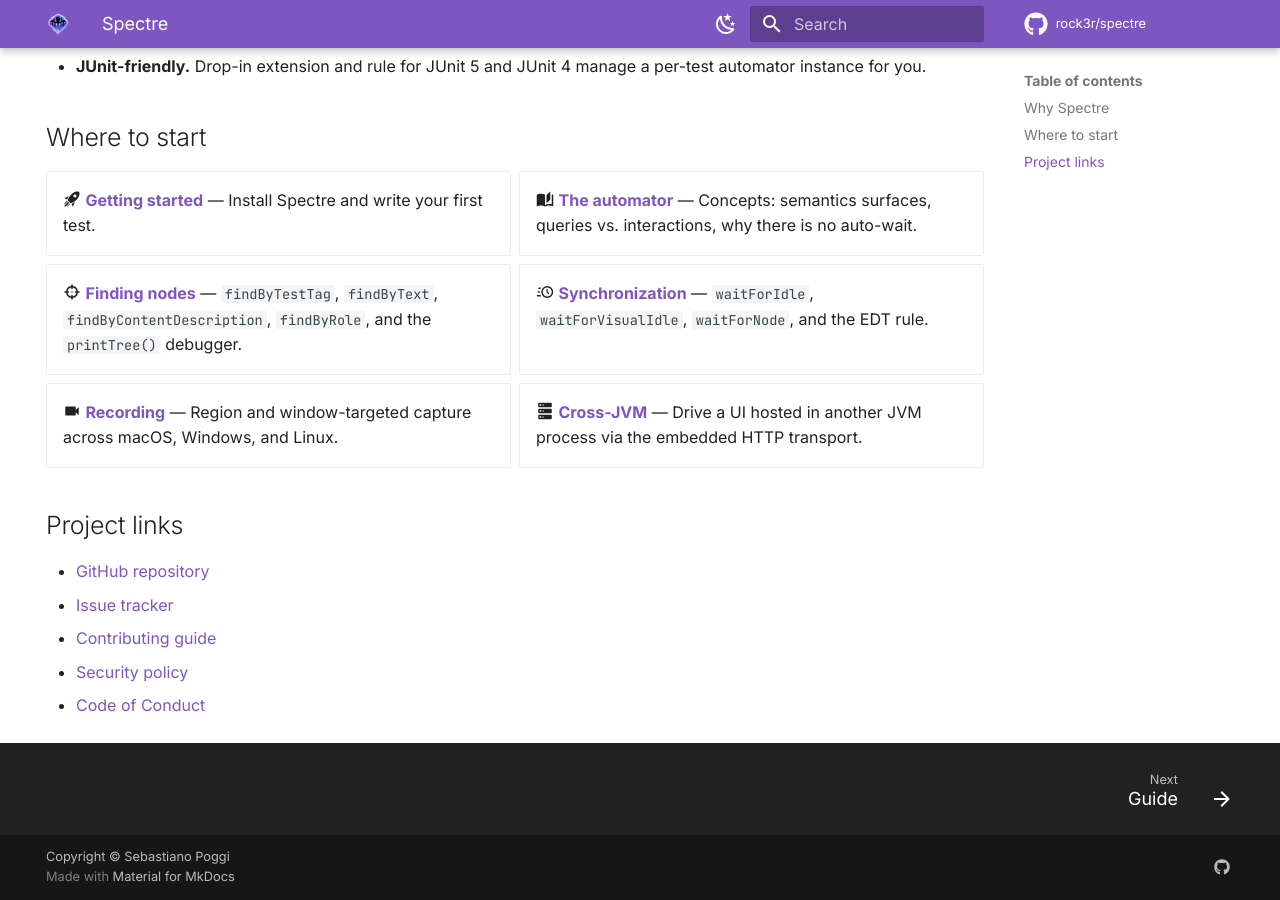
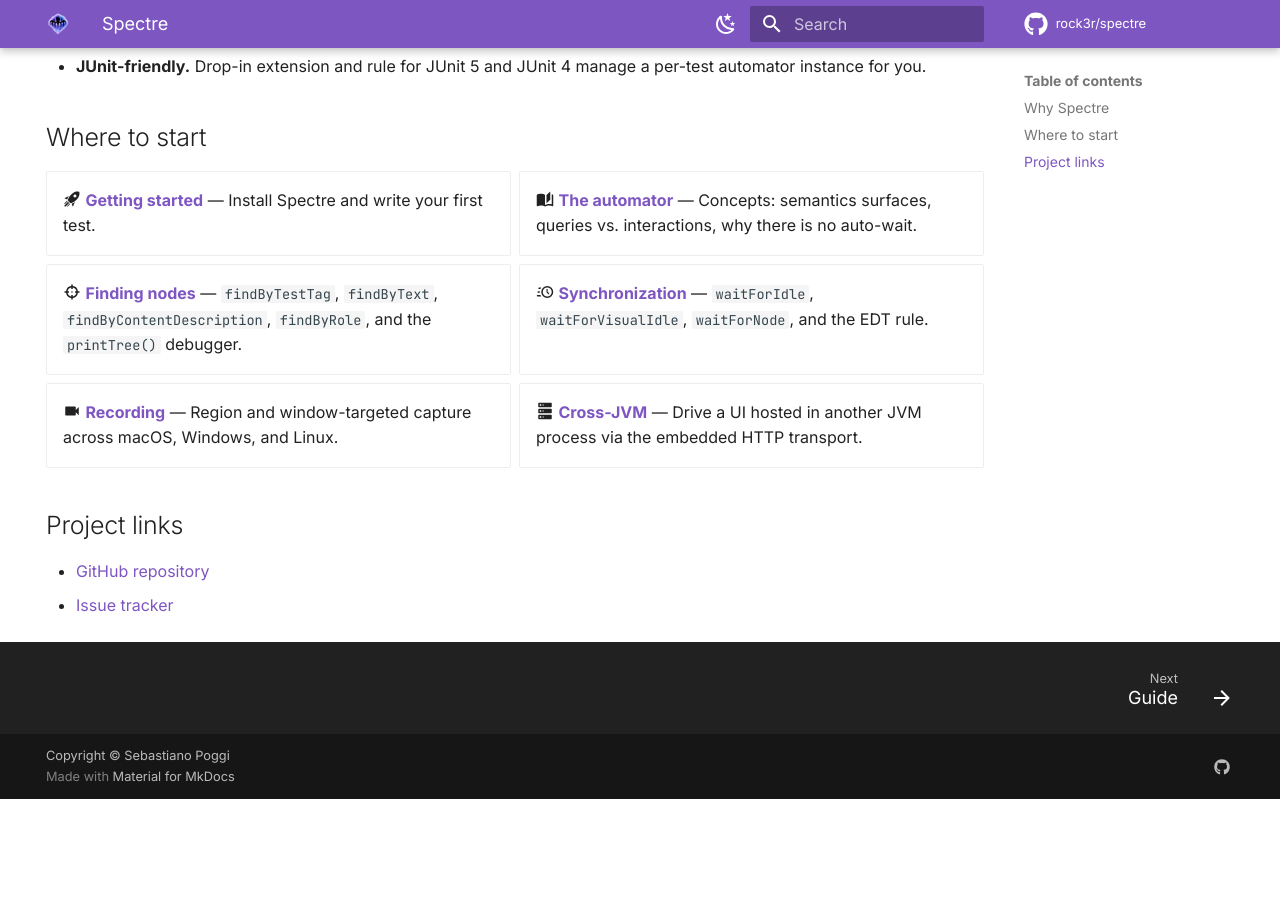
Before and after one commit to rock3r/spectre, an MkDocs documentation site: the page built from docs/index.md, in a window 1280 px wide and 900 px high, scrolled down 992 px. Built offline with MkDocs 1.6.1 and Material for MkDocs 9.7.7, drawn with Linux system fonts in a browser that asks for light colours; comment, search, counter and statistics services are not loaded; after the commit the page ends 1791 px from its top, so only the background shows below that.

Commit message:
docs: enforce mkdocs --strict in CI; drop community-file links from landing
The docs build is now warning-free, so flip the workflow to --strict so any
future broken link or nav error fails CI rather than silently warning.

Drop the CONTRIBUTING / SECURITY / CODE_OF_CONDUCT links from the landing
page — those community files belong in the GitHub repo view, not the user
guide.

Co-Authored-By: Claude Opus 4.7 (1M context) <noreply@anthropic.com>

```diff
--- a/docs/index.md
+++ b/docs/index.md
@@ -64,6 +64,3 @@ familiar — Spectre brings the same "find a node, do a thing, assert" loop to C
 
 - [GitHub repository](https://github.com/rock3r/spectre)
 - [Issue tracker](https://github.com/rock3r/spectre/issues)
-- [Contributing guide](https://github.com/rock3r/spectre/blob/main/CONTRIBUTING.md)
-- [Security policy](https://github.com/rock3r/spectre/blob/main/SECURITY.md)
-- [Code of Conduct](https://github.com/rock3r/spectre/blob/main/CODE_OF_CONDUCT.md)
```
Also changed, not shown: 1 other file.
